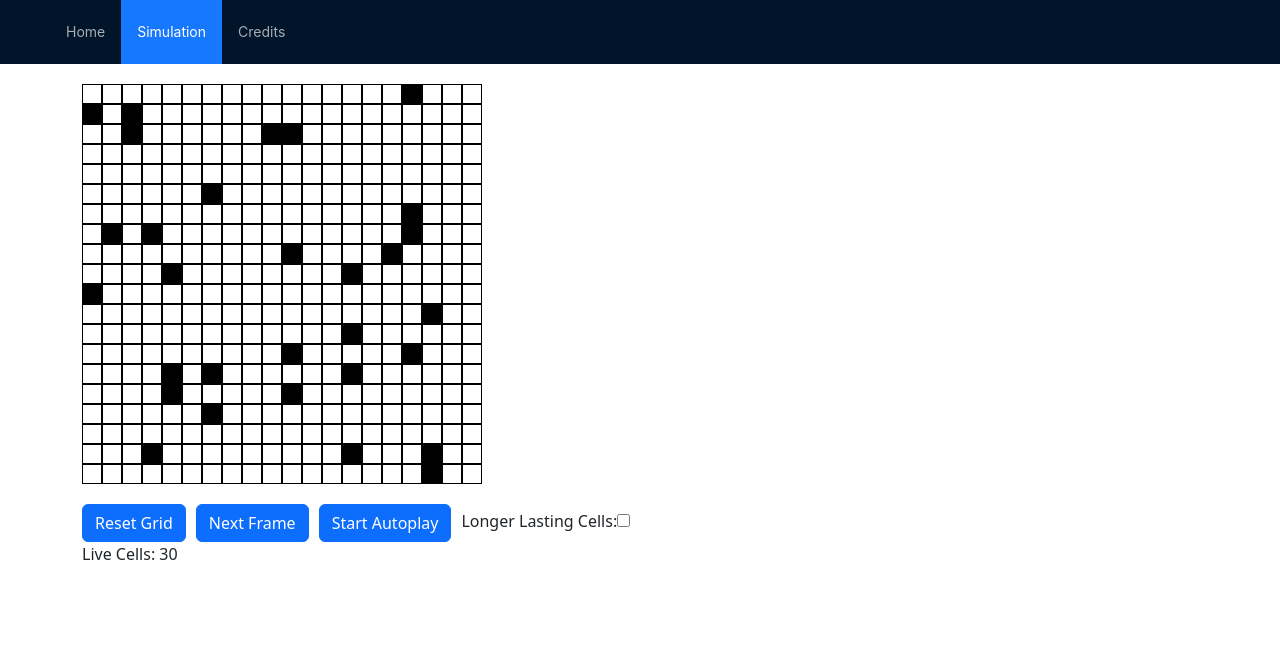
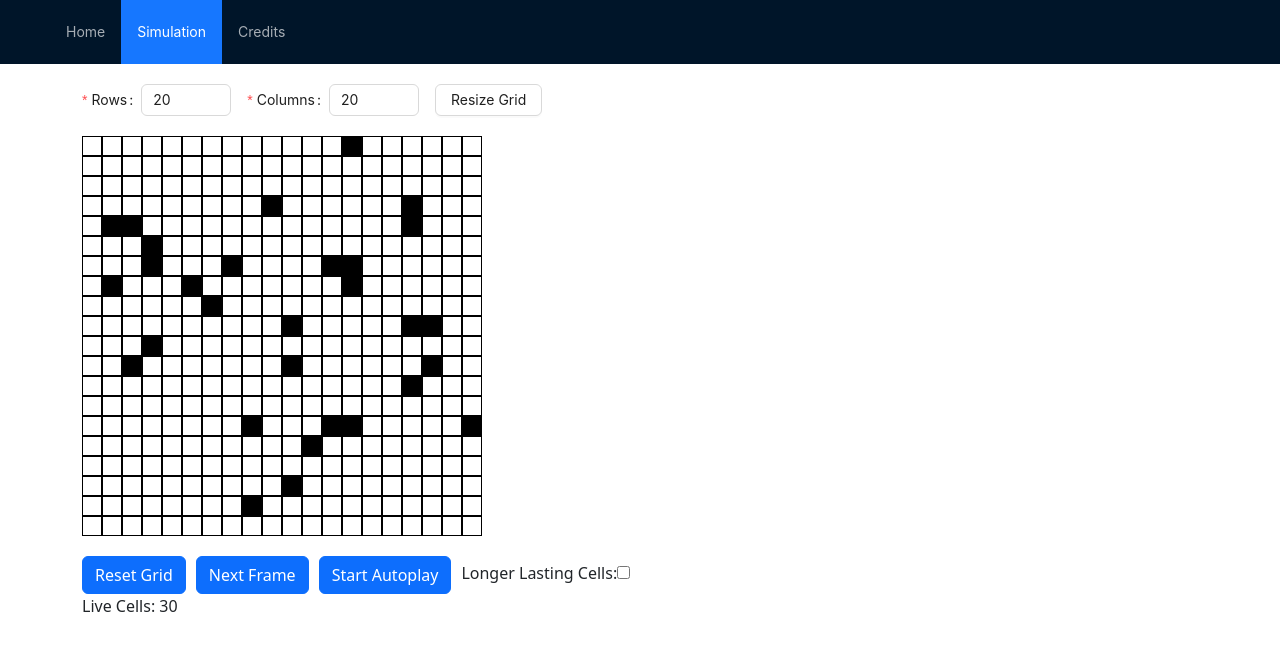
Before and after one commit to GeoBrownMotion/Xin-Geng-Ping-He-assignment2, a React (Create React App) app in the folder conways-game-of-life/: page /#/credits in a window 1280 px wide. Both pictures are taken after a click on the item "Simulation". Shown: the top 650 px of the page. Built offline with nearby package versions, Linux system fonts and the light colour scheme.

Commit message:
feat: grid size change feature

```diff
--- a/conways-game-of-life/src/App.css
+++ b/conways-game-of-life/src/App.css
@@ -3,6 +3,9 @@
   min-height: 100vh;
   display: flex;
   flex-direction: column;
+}
+.container{
+  margin-top: 20px;
 }
 
 .grid {
--- a/conways-game-of-life/src/GameContext.jsx
+++ b/conways-game-of-life/src/GameContext.jsx
@@ -1,4 +1,4 @@
-import React, { createContext, useCallback, useState } from "react";
+import React, { createContext, useCallback, useEffect, useState } from "react";
 
 export const GameContext = createContext();
 
@@ -54,6 +54,10 @@ export const GameProvider = ({ children }) => {
     populateClusters(newGrid, targetActiveCells, gridSize.rows, gridSize.cols);
     setGrid(newGrid);
     setFrame(0);
+  }, [gridSize.rows, gridSize.cols]);
+
+  useEffect(() => {
+    initializeGrid();
   }, [gridSize.rows, gridSize.cols]);
 
   // This updateGrid function includes logic for the "Longer Lasting Cells" feature.
--- a/conways-game-of-life/src/pages/SimulationPage.jsx
+++ b/conways-game-of-life/src/pages/SimulationPage.jsx
@@ -1,3 +1,4 @@
+import { Button, Form, InputNumber } from "antd";
 import React, { useContext, useEffect } from "react";
 import { GameContext } from "../GameContext";
 import Grid from "../components/Grid";
@@ -9,6 +10,8 @@ const SimulationPage = () => {
     grid,
     frame,
     setGrid,
+    gridSize,
+    setGridSize,
     isRunning,
     setIsRunning,
     liveCellsCount,
@@ -42,10 +45,51 @@ const SimulationPage = () => {
     setIsRunning(!isRunning);
   };
 
+  const [form] = Form.useForm();
+
   return (
     <>
       <NavBar />
       <div className="container">
+        <Form
+          initialValues={gridSize}
+          layout="inline"
+          from={form}
+          onFinish={(values) => setGridSize(values)}
+        >
+          <Form.Item
+            label="Rows"
+            name="rows"
+            rules={[
+              {
+                type: "number",
+                min: 3,
+                max: 40,
+                required: true,
+              },
+            ]}
+          >
+            <InputNumber />
+          </Form.Item>
+          <Form.Item
+            label="Columns"
+            name="cols"
+            rules={[
+              {
+                type: "number",
+                min: 3,
+                max: 40,
+                required: true,
+              },
+            ]}
+          >
+            <InputNumber />
+          </Form.Item>
+          <Form.Item>
+            <Button htmlType="submit">Resize Grid</Button>
+          </Form.Item>
+        </Form>
+
         <Grid grid={grid} toggleCell={toggleCell} />
         <div className="controls">
           <button className="btn btn-primary" onClick={initializeGrid}>
```
